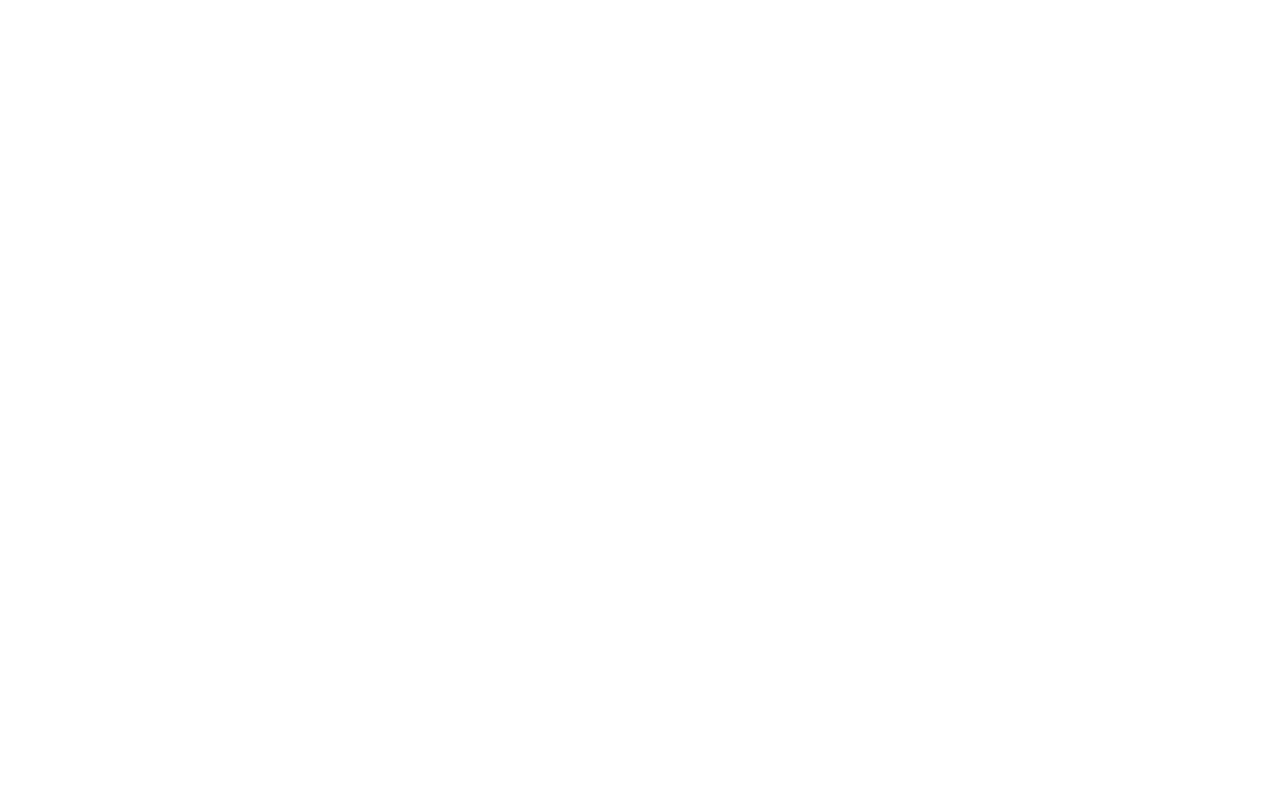
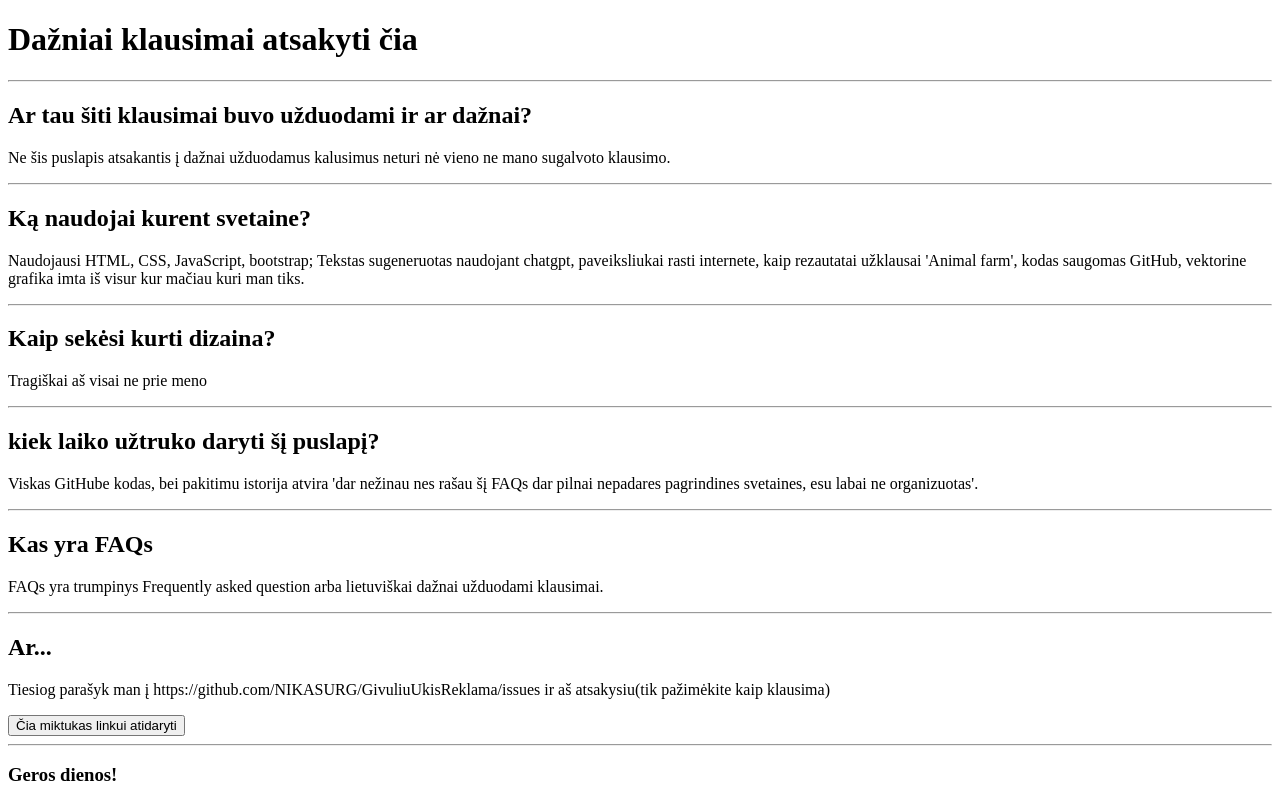
Before and after one commit to NIKASURG/GivuliuUkisReklama, a plain HTML site: page FAQs.html in a window 1280 px wide. Drawn offline with Linux system fonts and the light colour scheme.

Commit message:
FAQs idedu nes atsibodo jau daryti

```diff
--- a/FAQs.html
+++ b/FAQs.html
@@ -1 +1,51 @@
-<i class="fi fi-br-interrogation"></i>
+<!DOCTYPE html>
+<html>
+
+<head>
+    <meta charset="utf-8">
+    <meta name="viewport" content="width=device-width, initial-scale=1">
+    <title>Dažni klausimai</title>
+</head>
+
+<body>
+    <h1>Dažniai klausimai atsakyti čia</h1>
+    <hr>
+    </hr>
+
+    <h2>Ar tau šiti klausimai buvo užduodami ir ar dažnai?</h2>
+    <p>Ne šis puslapis atsakantis į dažnai užduodamus kalusimus neturi nė vieno ne mano sugalvoto klausimo.</p>
+    <hr>
+    </hr>
+    <h2>
+        Ką naudojai kurent svetaine?
+    </h2>
+    <p>
+        Naudojausi HTML, CSS, JavaScript, bootstrap; Tekstas sugeneruotas naudojant chatgpt, paveiksliukai rasti
+        internete, kaip rezautatai užklausai 'Animal farm', kodas saugomas GitHub, vektorine grafika imta iš visur kur
+        mačiau kuri man tiks.
+    </p>
+    <hr>
+    </hr>
+    <h2>Kaip sekėsi kurti dizaina?</h2>
+    <p>Tragiškai aš visai ne prie meno</p>
+    <hr>
+    </hr>
+    <h2>kiek laiko užtruko daryti šį puslapį?</h2>
+    <p>Viskas GitHube kodas, bei pakitimu istorija atvira 'dar nežinau nes rašau šį FAQs dar pilnai nepadares
+        pagrindines svetaines, esu labai ne organizuotas'. </p>
+    <hr>
+    </hr>
+    <h2>Kas yra FAQs</h2>
+    <p>FAQs yra trumpinys Frequently asked question arba lietuviškai dažnai užduodami klausimai.</p>
+    <hr>
+    </hr>
+<h2>Ar...</h2>
+<p>Tiesiog parašyk man į https://github.com/NIKASURG/GivuliuUkisReklama/issues ir aš atsakysiu(tik pažimėkite kaip klausima)</p>
+<button onclick="location.href='https://github.com/NIKASURG/GivuliuUkisReklama/issues'">Čia miktukas linkui atidaryti
+</button>
+<hr>
+</hr>
+<h3>Geros dienos!</h3>
+</body>
+
+</html>
```
